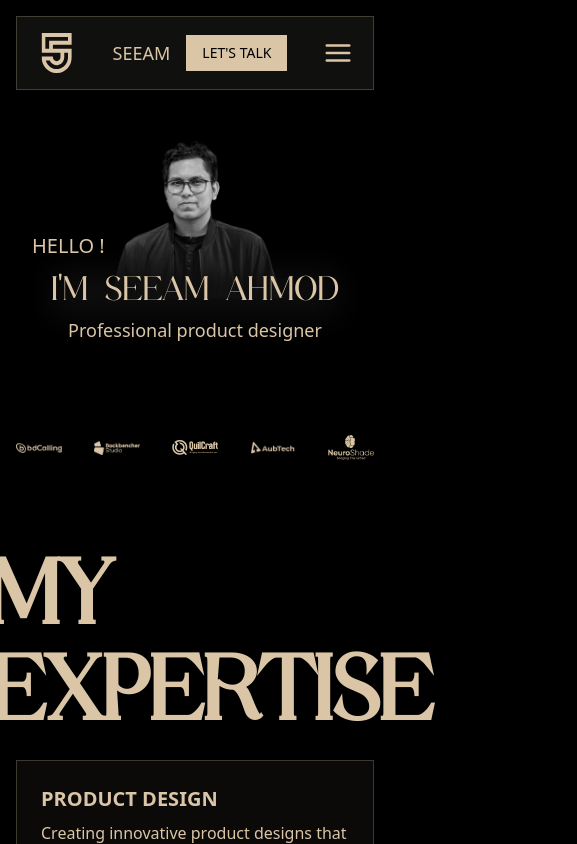
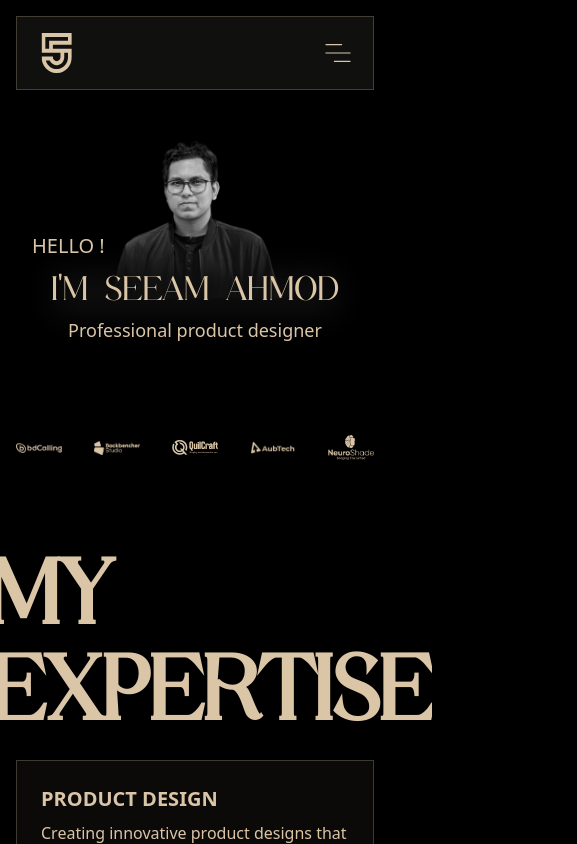
Before and after one commit to Kamranislam0123/seeam2-portfolio, a Next.js app: page / in a window 390 px wide. Shown: the top 844 px of the page, 577 px wide, since content can reach past the window. Built offline with nearby package versions, Linux system fonts and the light colour scheme.

Commit message:
header modified

```diff
--- a/src/(components)/footer/index.jsx
+++ b/src/(components)/footer/index.jsx
@@ -73,7 +73,7 @@ const Footer = () => {
                         </a>
                     </div>
                     {/* Social Media Links */}
-                    <div className="flex justify-center space-x-8">
+                    <div className="flex flex-wrap justify-center gap-4 sm:gap-8">
                         {[
                             {
                                 href: "https://www.instagram.com/design_with_seeam",
@@ -108,18 +108,19 @@ const Footer = () => {
                                 href={social.href}
                                 className="flex items-center gap-2 hover:text-white uppercase"
                             >
-                                <div className="rounded-full  border-[#DAC5A740] border-[0.66px] bg-[#DAC5A726] p-2 flex items-center justify-center">
+                                <div className="rounded-full border-[#DAC5A740] border-[0.66px] bg-[#DAC5A726] p-1.5 sm:p-2 flex items-center justify-center">
                                     <svg
                                         xmlns="http://www.w3.org/2000/svg"
-                                        width="16"
-                                        height="16"
+                                        width="14"
+                                        height="14"
+                                        className="sm:w-4 sm:h-4"
                                         fill="currentColor"
                                         viewBox="0 0 16 16"
                                     >
                                         <path d={social.iconPath} />
                                     </svg>
                                 </div>
-                                <span className="text-[1.125rem]">{social.label}</span>
+                                <span className="text-sm sm:text-[1.125rem]">{social.label}</span>
                             </a>
                         ))}
                     </div>
--- a/src/(components)/header/index.jsx
+++ b/src/(components)/header/index.jsx
@@ -4,6 +4,7 @@ import Image from "next/image";
 import React, { useState } from "react";
 import logo from "@/public/images/logo.svg";
 import { FiMenu, FiX } from "react-icons/fi";
+import { RiMenu4Fill } from "react-icons/ri";
 import Link from 'next/link';
 
 const Header = () => {
@@ -28,7 +29,7 @@ const Header = () => {
           <div className="flex justify-between items-center md:hidden">
             {/* Logo for mobile */}
             <Image priority src={logo} alt="logo" className="w-10 h-10" />
-            <div className=" flex flex-row justify-center items-center gap-4">
+            {/* <div className=" flex flex-row justify-center items-center gap-4">
               <div className="text-[18px] text-[#DAC5A7] ">
                 <p>SEEAM </p>
               </div>
@@ -36,11 +37,15 @@ const Header = () => {
                 LET&apos;S TALK
               </a>
 
-            </div>
+            </div> */}
 
             {/* Mobile Menu Icon */}
             <button onClick={toggleMenu} className="text-[#DAC5A7] focus:outline-none">
-              {isOpen ? <FiX size={30} /> : <FiMenu size={30} />}
+              {isOpen ? <FiX size={30} /> : <svg width="30" height="30" viewBox="0 0 25 25" fill="none" xmlns="http://www.w3.org/2000/svg">
+<path d="M2.5 6H15.5C15.6326 6 15.7598 5.94732 15.8536 5.85355C15.9473 5.75979 16 5.63261 16 5.5C16 5.36739 15.9473 5.24021 15.8536 5.14645C15.7598 5.05268 15.6326 5 15.5 5H2.5C2.36739 5 2.24021 5.05268 2.14645 5.14645C2.05268 5.24021 2 5.36739 2 5.5C2 5.63261 2.05268 5.75979 2.14645 5.85355C2.24021 5.94732 2.36739 6 2.5 6ZM22.5 12H2.5C2.36739 12 2.24021 12.0527 2.14645 12.1464C2.05268 12.2402 2 12.3674 2 12.5C2 12.6326 2.05268 12.7598 2.14645 12.8536C2.24021 12.9473 2.36739 13 2.5 13H22.5C22.6326 13 22.7598 12.9473 22.8536 12.8536C22.9473 12.7598 23 12.6326 23 12.5C23 12.3674 22.9473 12.2402 22.8536 12.1464C22.7598 12.0527 22.6326 12 22.5 12ZM22.5 19H9.5C9.36739 19 9.24021 19.0527 9.14645 19.1464C9.05268 19.2402 9 19.3674 9 19.5C9 19.6326 9.05268 19.7598 9.14645 19.8536C9.24021 19.9473 9.36739 20 9.5 20H22.5C22.6326 20 22.7598 19.9473 22.8536 19.8536C22.9473 19.7598 23 19.6326 23 19.5C23 19.3674 22.9473 19.2402 22.8536 19.1464C22.7598 19.0527 22.6326 19 22.5 19Z" fill="#DAC5A7"/>
+</svg>
+}
+
             </button>
           </div>
 
--- a/src/(components)/subbaner/index.jsx
+++ b/src/(components)/subbaner/index.jsx
@@ -18,7 +18,7 @@ const Subbaner = () => {
   return (
     <section className="box-border py-8 sm:py-12">
       <div className="container mx-auto px-4">
-        <div className="flex flex-row justify-center items-center gap-8 sm:gap-12">
+        <div className="flex flex-row   justify-center items-center gap-8 sm:gap-12">
           {imageData.map((image, index) => (
             <div
               key={index}
```
